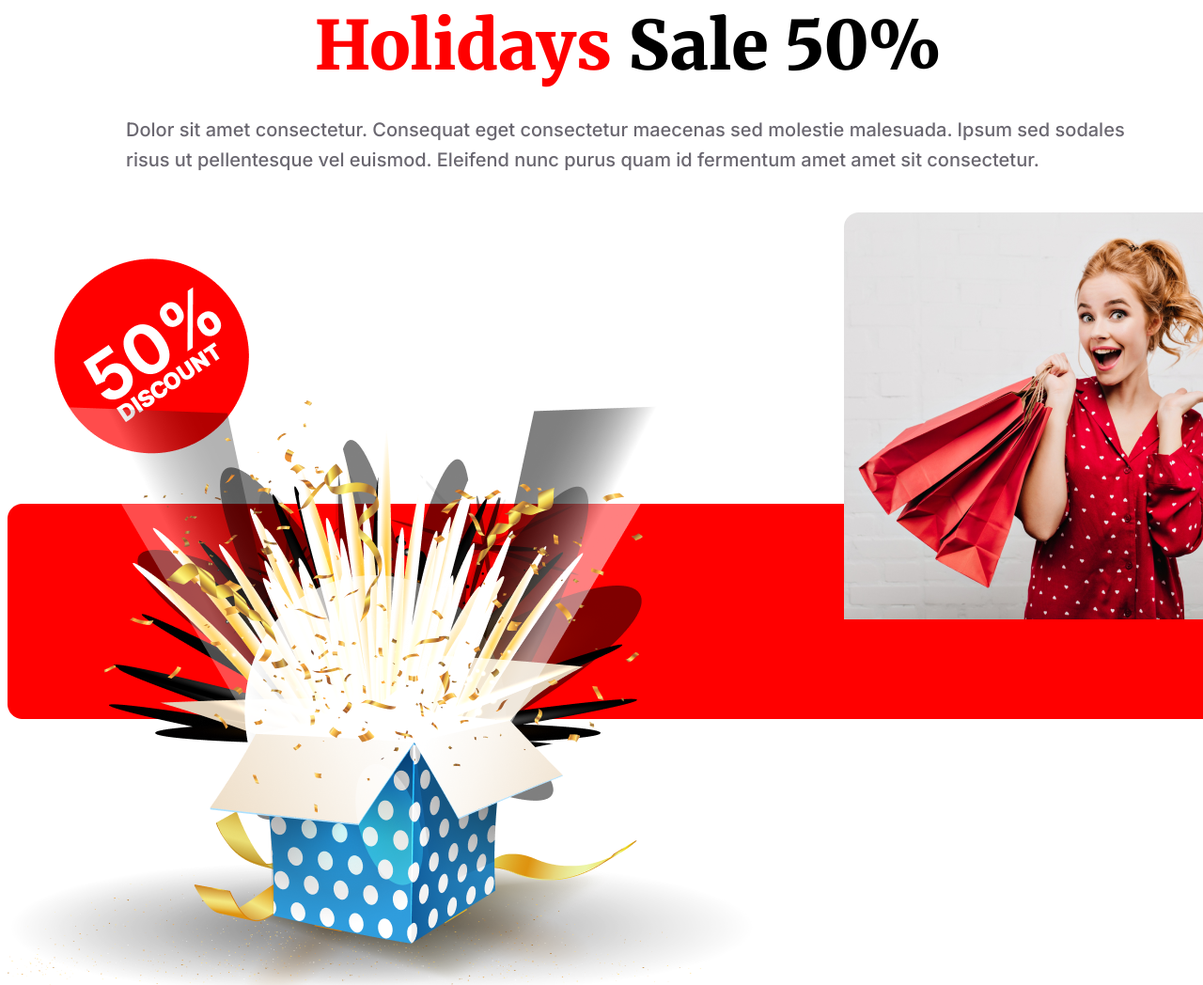
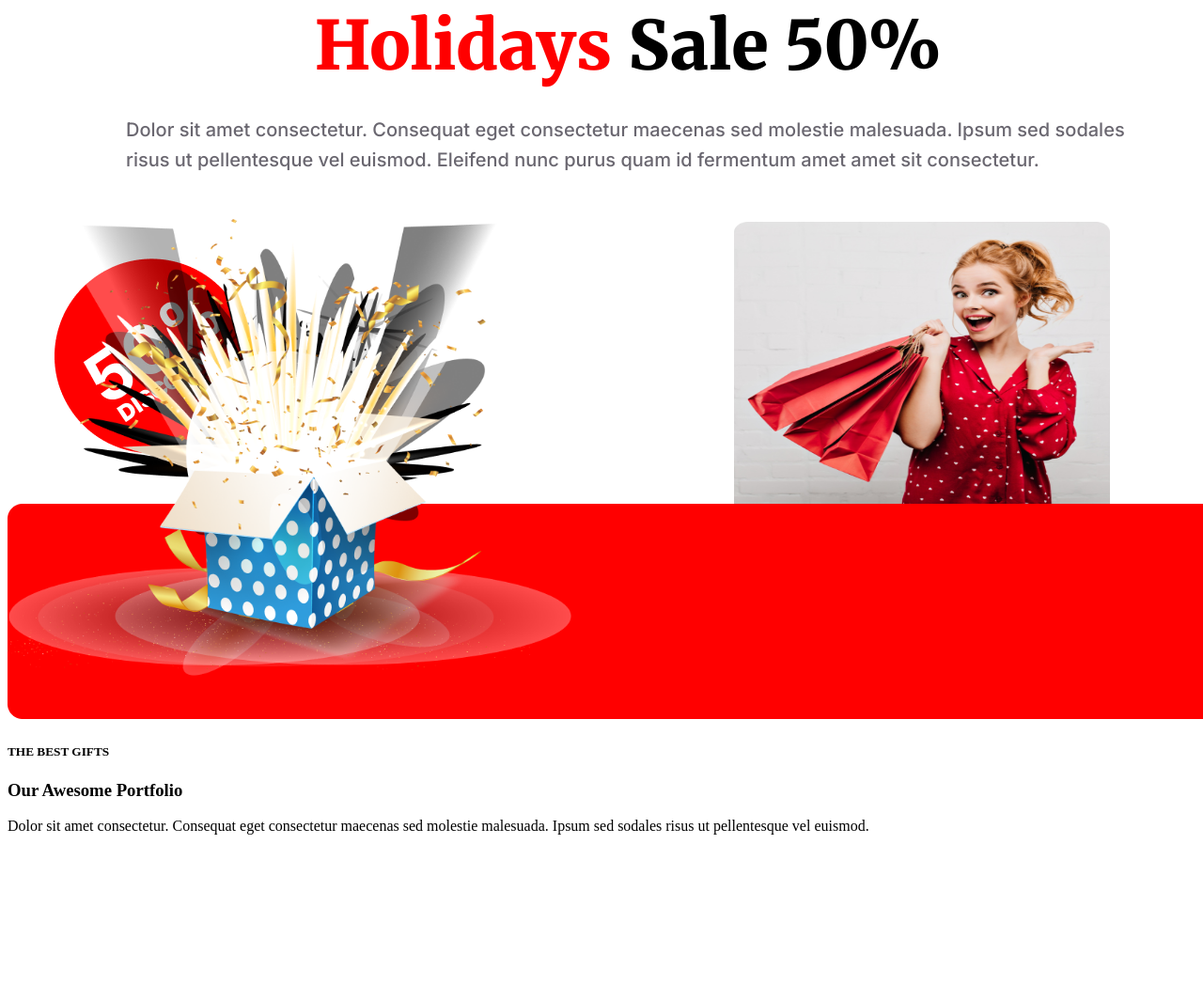
Before and after one commit to rakibuli06/pro-hero-assignment-01, a plain HTML site: page index.html in a window 1280 px wide. Shown: the part 3587-4635 px from the top of the page at 94% size. Drawn offline with Linux system fonts and the light colour scheme.

Commit message:
sale-banner2

```diff
--- a/index.html
+++ b/index.html
@@ -90,18 +90,25 @@
     </div>
     <div class="banner">
         <div class="banner-img1">
-            <img src="images/Group 75.png" alt="">
+            <img style="height: 500px; width: 600px;" src="images/Group 75.png" alt="">
         </div>
         <div class="banner-img2">
             <img src="images/Group 44.png" alt="">
         </div>
         <div class="banner-img3">
-            <img src="images/Rectangle 1.png" alt="">
+            <img style="height: 300px; width: 400px;" src="images/Rectangle 1.png" alt="">
         </div>
         <div class="banner-img4">
             <img src="images/Rectangle 2.png" alt="">
         </div>
     </div>
+
+    <!-- Awesome Portfolio -->
+    <div class="awesome-portfolio">
+        <h5 class="best-gift">THE BEST GIFTS</h5>
+        <h3 class="portfolio">Our Awesome Portfolio</h3>
+        <p class="portfolio-desc">Dolor sit amet consectetur. Consequat eget consectetur maecenas sed molestie malesuada. Ipsum sed sodales risus ut pellentesque vel euismod. </p>
+    </div>
     <br><br><br><br><br><br><br><br><br><br>
 </body>
 
--- a/style/newyear.css
+++ b/style/newyear.css
@@ -273,12 +273,18 @@ span {
 .banner .banner-img1{
     margin-top: 200px;
     position: absolute;
+    top: 3620px;
 }
 
 .banner .banner-img3{
-    margin-left: 890px;
-    padding-bottom: 0%;
-    align-items: flex-start;
     position: absolute;
+    top: 3823px;
+    right: 99px;
+}
 
+/* Awesome Portfolio */
+
+.awesome-portfolio{
+    width: 1320px;
+    margin: auto;
 }
```
